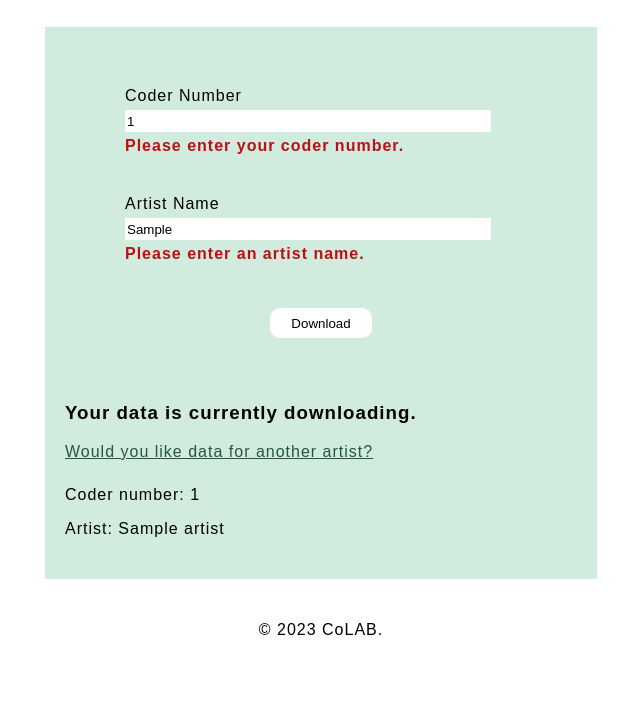
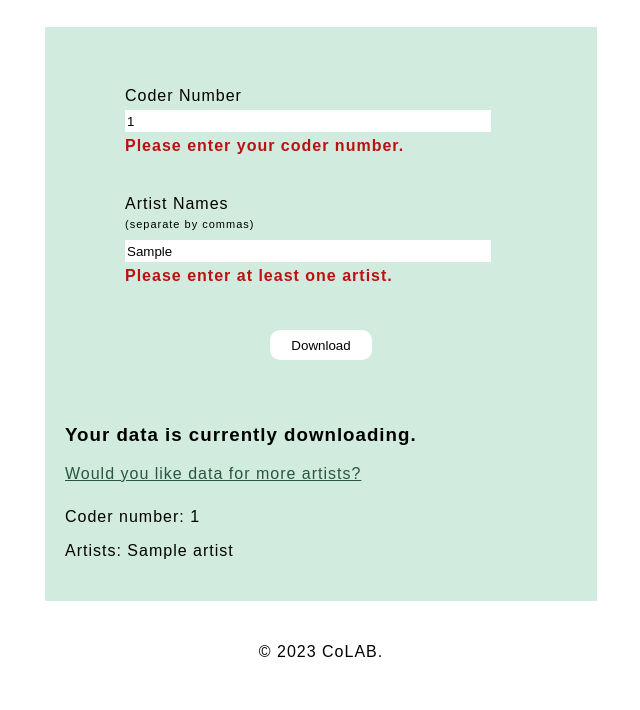
Before and after one commit to Zite0/spotify-web-scraper, a Django app: template spotify_web/spotify/templates/index.html in a window 1280 px wide. Shown: the part 136-846 px from the top of the page, without its empty margins (319-959 px from the left). Before the commit the page ends 771 px from the top, so only its background shows below. Run offline with Django 4.2, Linux system fonts and the light colour scheme; the template is opened without the code that fills it: most values are stand-ins (such as "Sample title", 1, 10 or a date in 2020).

Commit message:
toList method; allow multiple artists

```diff
--- a/spotify_web/spotify/static/css/style.css
+++ b/spotify_web/spotify/static/css/style.css
@@ -48,6 +48,10 @@ body {
 .label-input p {
     margin-top: 5px;
     margin-bottom: 5px;
+}
+
+.instruct {
+    font-size: 11px;
 }
 
 .label-input input {
--- a/spotify_web/spotify/templates/index.html
+++ b/spotify_web/spotify/templates/index.html
@@ -29,9 +29,10 @@
         </div>
 
         <div class="label-input">
-          <label for="artist">Artist Name</label><br>
+          <label for="artist">Artist Names</label>
+          <p class="instruct">(separate by commas)</p>
           <input id="artist" type="text" name="artist" value="{{ sticky_artist }}">
-          <p class="feedback {{ artist_feedback }}">Please enter an artist name.</p>
+          <p class="feedback {{ artist_feedback }}">Please enter at least one artist.</p>
         </div>
 
         <input type="submit" class="submit" name="download" value="Download">
@@ -41,9 +42,9 @@
 
     <div class="form {{ display_confirm }}">
       <h3>Your data is currently downloading.</h3>
-      <a href="/"><p class="link">Would you like data for another artist?</p></a>
+      <a href="/"><p class="link">Would you like data for more artists?</p></a>
       <p>Coder number: {{ number }}</p>
-      <p>Artist: {{ artist }}</p>
+      <p>Artists: {{ artist }}</p>
     </div>
 
   </div>
```
Also changed, not shown: spotify_web/spotify/views.py (+24 -1 lines).
